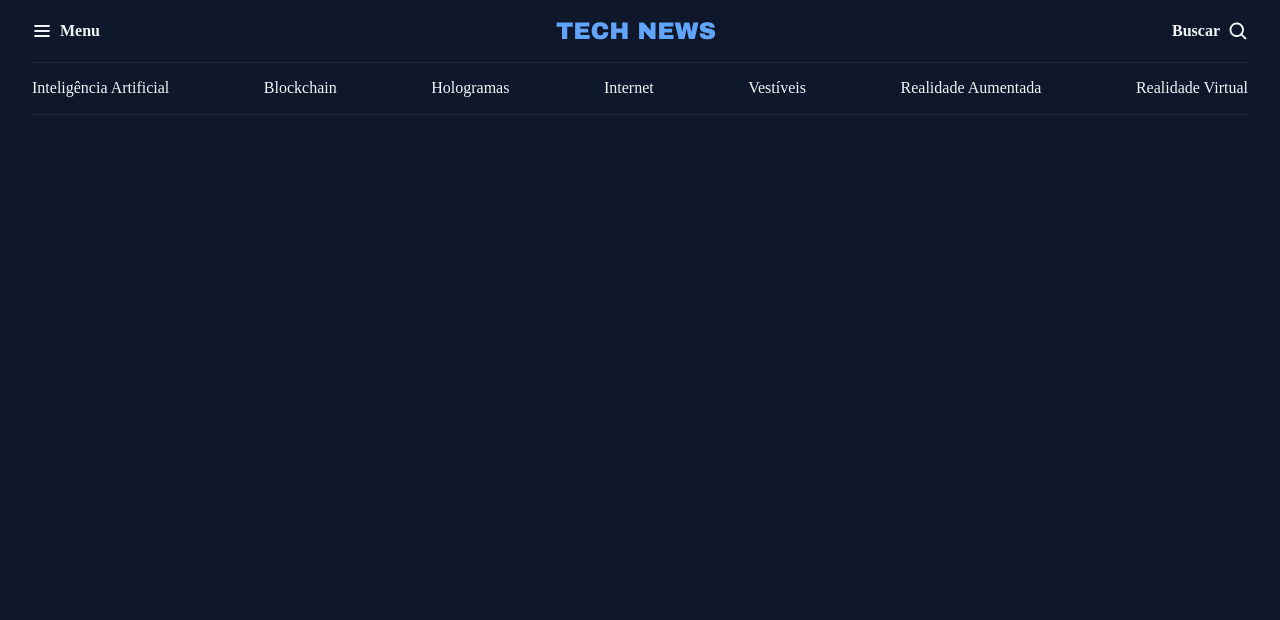
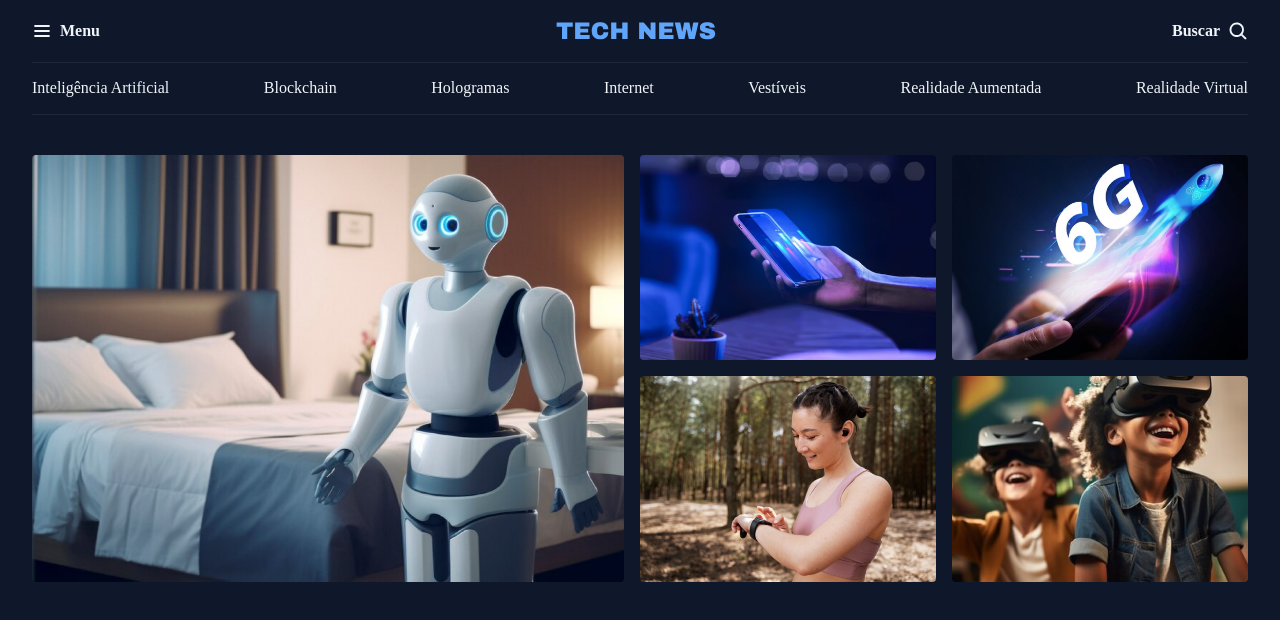
Before and after one commit to brunocmattos/myprojects, a plain HTML site: page Portal de Notícias/index.html in a window 1280 px wide. Drawn offline with Linux system fonts and the light colour scheme; a web font is replaced by a local one.

Commit message:
Estruturando a seção destques

```diff
--- a/Portal de Notícias/index.html
+++ b/Portal de Notícias/index.html
@@ -35,5 +35,18 @@
       <a href="#">Realidade Virtual</a>
     </nav>
   </header>
+  <main class="grid container">
+    <section id="featured" class="grid grid-flow-col gap-16">
+      <div>
+        <img src="assets/Image 01.png" alt="">
+      </div>
+      <div class="grid grid-cols-2 gap-16">
+        <img src="assets/Image 02.png" alt="">
+        <img src="assets/Image 03.png" alt="">
+        <img src="assets/Image 04.png" alt="">
+        <img src="assets/Image 05.png" alt="">
+      </div>
+    </section>
+  </main>
 </body>
 </html>
--- a/Portal de Notícias/styles/global.css
+++ b/Portal de Notícias/styles/global.css
@@ -39,17 +39,16 @@ h1, h2, h3 {
   font: inherit;
 }
 
+img {
+  max-width: 100%;
+}
+
 .container {
   max-width: 1280px;
   padding-inline: 32px;
   margin-inline: auto;
 }
 
-/* utility-first */
-.grid {
-  display: grid;
+main {
+  margin-top: 40px;
 }
-
-.grid-flow-col {
-  grid-auto-flow: column;
-}
--- a/Portal de Notícias/styles/index.css
+++ b/Portal de Notícias/styles/index.css
@@ -1,2 +1,4 @@
 @import url(global.css);
+@import url(utility.css);
 @import url(header.css);
+@import url(sections.css);
--- /dev/null
+++ b/Portal de Notícias/styles/sections.css
@@ -0,0 +1,7 @@
+#featured {
+  img {
+    height: 100%;
+    object-fit: cover;
+    border-radius: 4px;
+  }
+}
--- /dev/null
+++ b/Portal de Notícias/styles/utility.css
@@ -0,0 +1,15 @@
+.grid {
+  display: grid;
+}
+
+.grid-flow-col {
+  grid-auto-flow: column;
+}
+
+.grid-cols-2 {
+  grid-template-columns: 1fr 1fr;
+}
+
+.gap-16 {
+  gap: 16px;
+}
```
